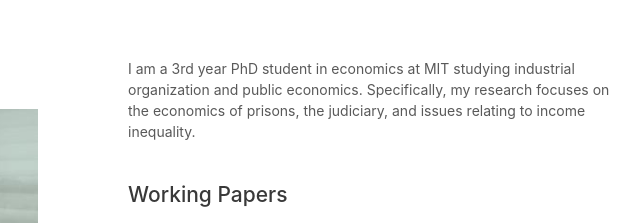
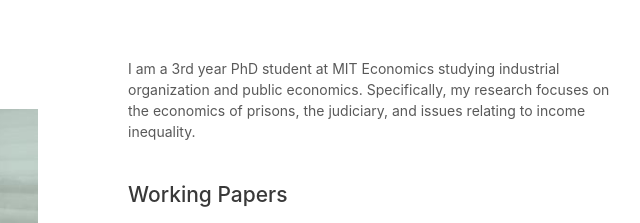
Before and after one commit to basilhalperin/basilhalperin.github.io, a plain HTML site: page index.html in a window 1280 px wide. Shown: the top 223 px of the page, 442-1082 px from the left. Drawn offline with Linux system fonts and the light colour scheme.

Commit message:
Update index.html

```diff
--- a/index.html
+++ b/index.html
@@ -27,7 +27,7 @@
       </header>
 
       <section>
-        <p>I am a 3rd year PhD student in economics at MIT studying industrial organization and public economics. Specifically, my research focuses on the economics of prisons, the judiciary, and issues relating to income inequality.</p>
+        <p>I am a 3rd year PhD student at MIT Economics studying industrial organization and public economics. Specifically, my research focuses on the economics of prisons, the judiciary, and issues relating to income inequality.</p>
 
 	<br>
         <h2 id="working-papers">Working Papers</h3>
```
